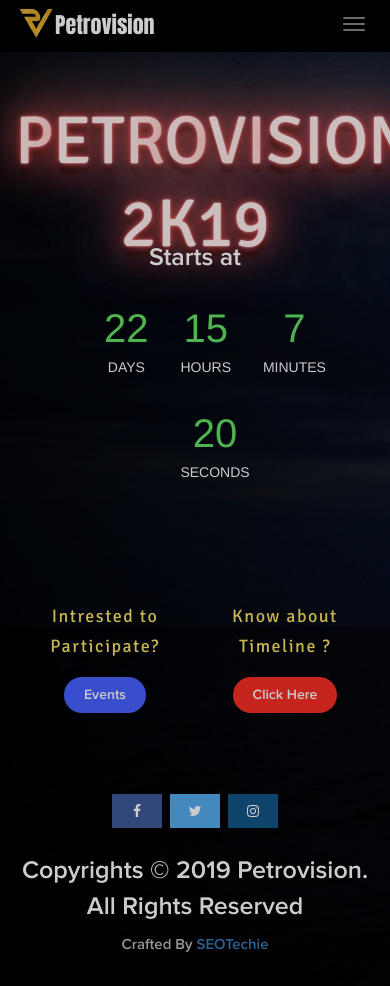
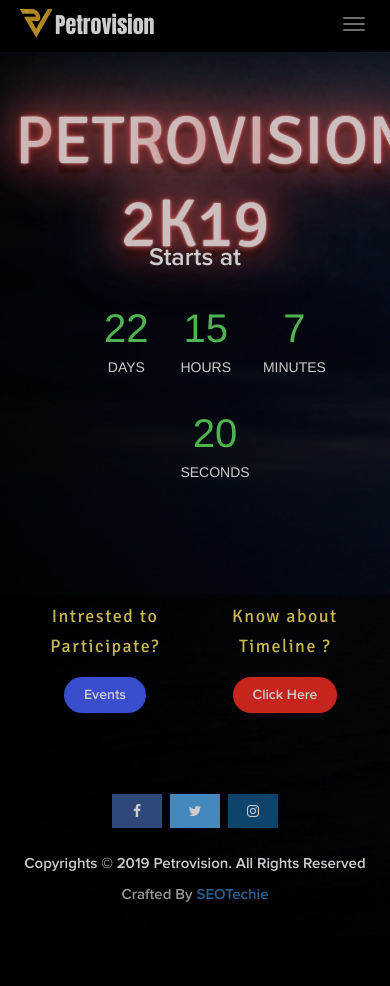
Before and after one commit to startersup/sympo, a PHP site: page / in a window 390 px wide; the page is wider, and only the part inside the window is pictured. After the commit the page ends 902 px from the top of that part, so only its background shows below. Run offline with PHP 8.4, Linux system fonts and the light colour scheme; some web fonts are replaced.

Commit message:
Update style.css
dd

```diff
--- a/assets/css/style.css
+++ b/assets/css/style.css
@@ -766,7 +766,7 @@ input[type=password] {
     }
     .footerp
     {
-        font-size:15px;
+        font-size:15px !important;
     }
     .tabbable-line > .nav-tabs > li > a {
     border: 0;
```
